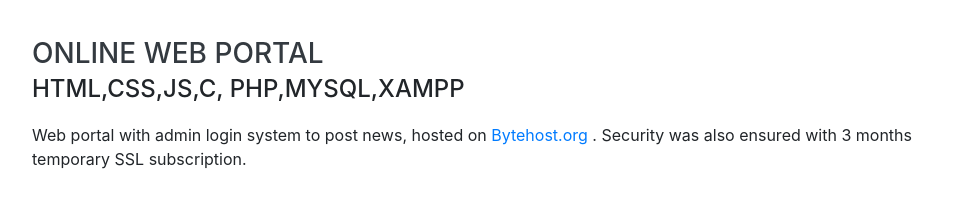
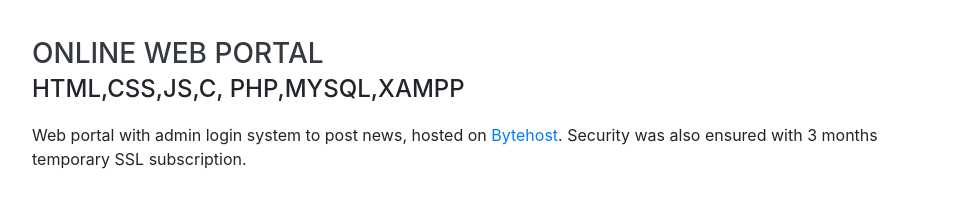
Before and after one commit to eiko03/eiko03.github.io, a website with bundled scripts: page index.html in a window 1280 px wide. Shown: the part 5180-5395 px from the top of the page, without its empty margins (288-1262 px from the left). Built offline with nearby package versions, Linux system fonts and the light colour scheme; a web font is replaced by a local one.

Commit message:
Update index.html

```diff
--- a/index.html
+++ b/index.html
@@ -341,7 +341,7 @@ to work in a place where I get to learn new things every now and then.</p>
           <div class="resume-content">
             <h3 class="mb-0"> Online Web Portal</h3>
             <div class="subheading mb-3">HTML,CSS,JS,C, PHP,MYSQL,XAMPP</div>
-            <p>Web portal with admin login system to post news, hosted on <a href="https://byet.host" target="_blank">Bytehost.org </a>. Security was also ensured with 3 months temporary SSL subscription.
+            <p>Web portal with admin login system to post news, hosted on <a href="https://byet.host" target="_blank">Bytehost</a>. Security was also ensured with 3 months temporary SSL subscription.
 			</p>
           </div>
 		</div>
```
